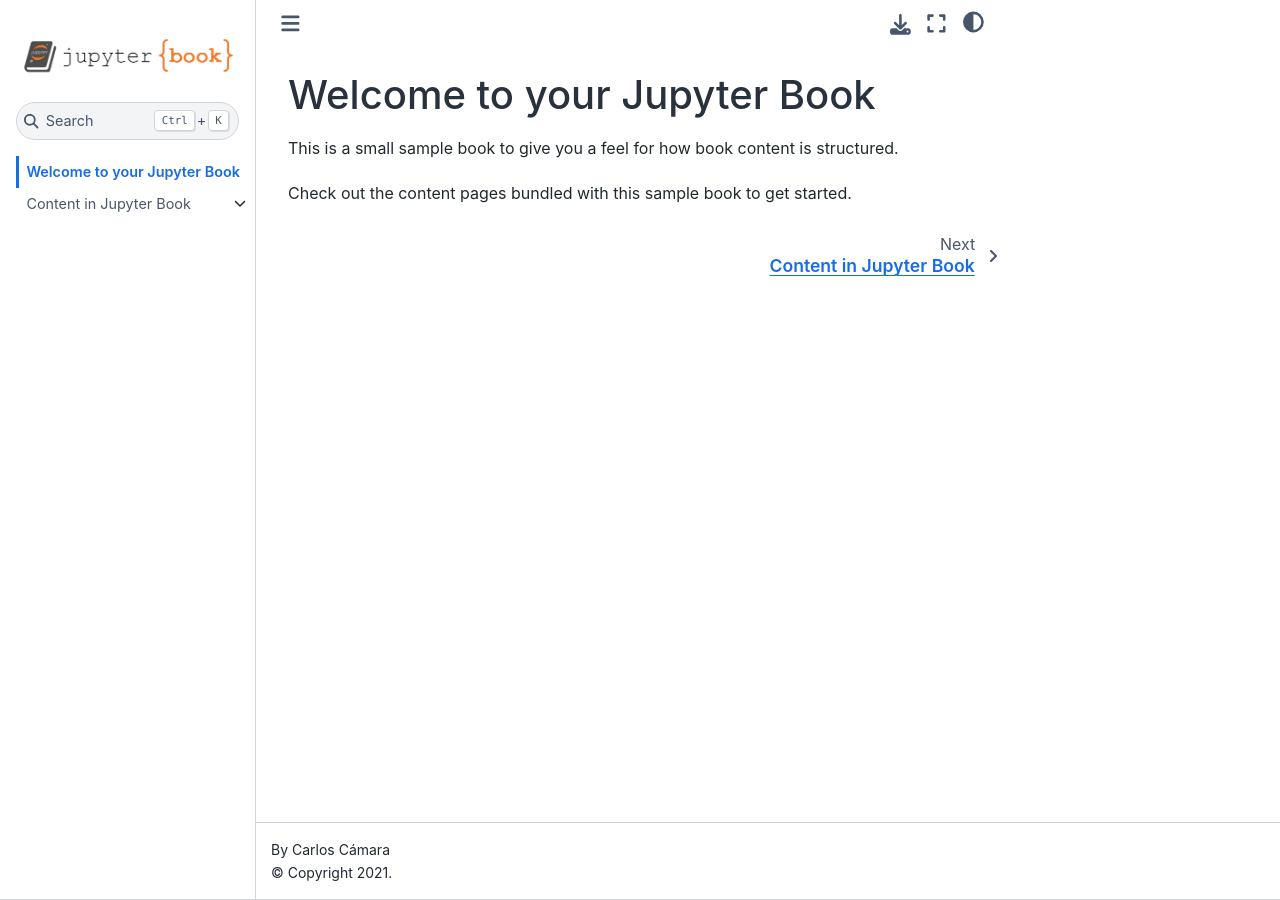
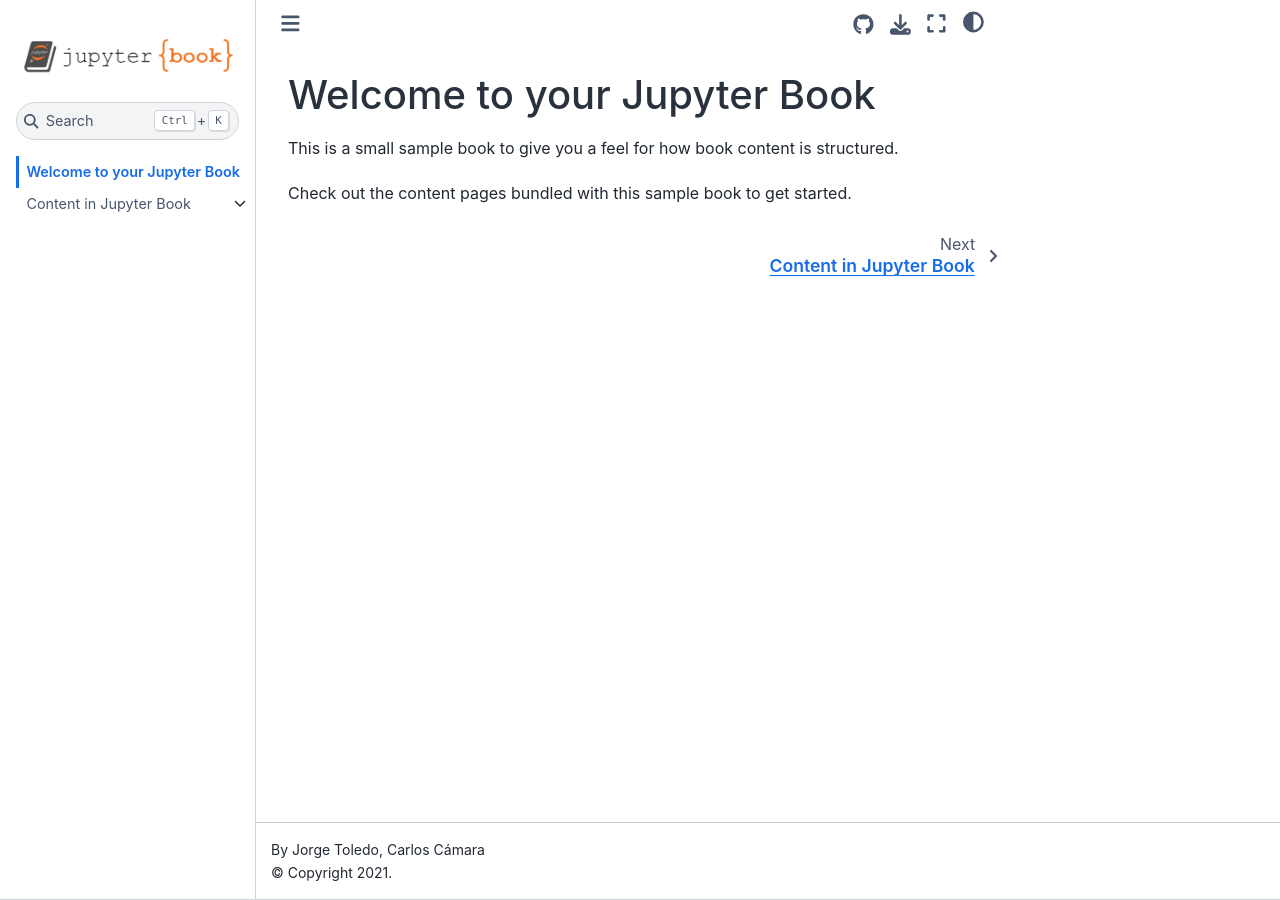
Before and after one commit to Librementor/librementor-book, a Jupyter Book: the page built from book/intro.md, in a window 1280 px wide. Built offline with Jupyter Book 1.0.4 settings and Sphinx 7.4.7 and the Sphinx Book theme 1.1.4, drawn with Linux system fonts in a browser that asks for light colours; part of the change alters nothing that is shown.

Commit message:
Changes configuration options.

```diff
--- a/book/_config.yml
+++ b/book/_config.yml
@@ -5,7 +5,18 @@
 
 #######################################################################################
 # Book settings
-title                       : #LibreMentor  # The title of the book. Will be placed in the left navbar.
-author                      : Carlos Cámara  # The author of the book
+title                       : /#LibreMentor  # The title of the book. Will be placed in the left navbar.
+author                      : Jorge Toledo, Carlos Cámara  # The author of the book
 copyright                   : "2021"  # Copyright year to be placed in the footer
 logo                        : logo.png  # A path to the book logo
+
+# Information about where the book exists on the web
+repository:
+  url: https://github.com/Librementor/librementor-book
+   #path_to_book: path/to/your/book  # An optional path to your book, defaults to repo root
+  branch: main  # An optional branch, defaults to `master`
+
+html:
+  use_repository_button: true
+  use_issues_button: true
+  use_edit_page_button: true
```
